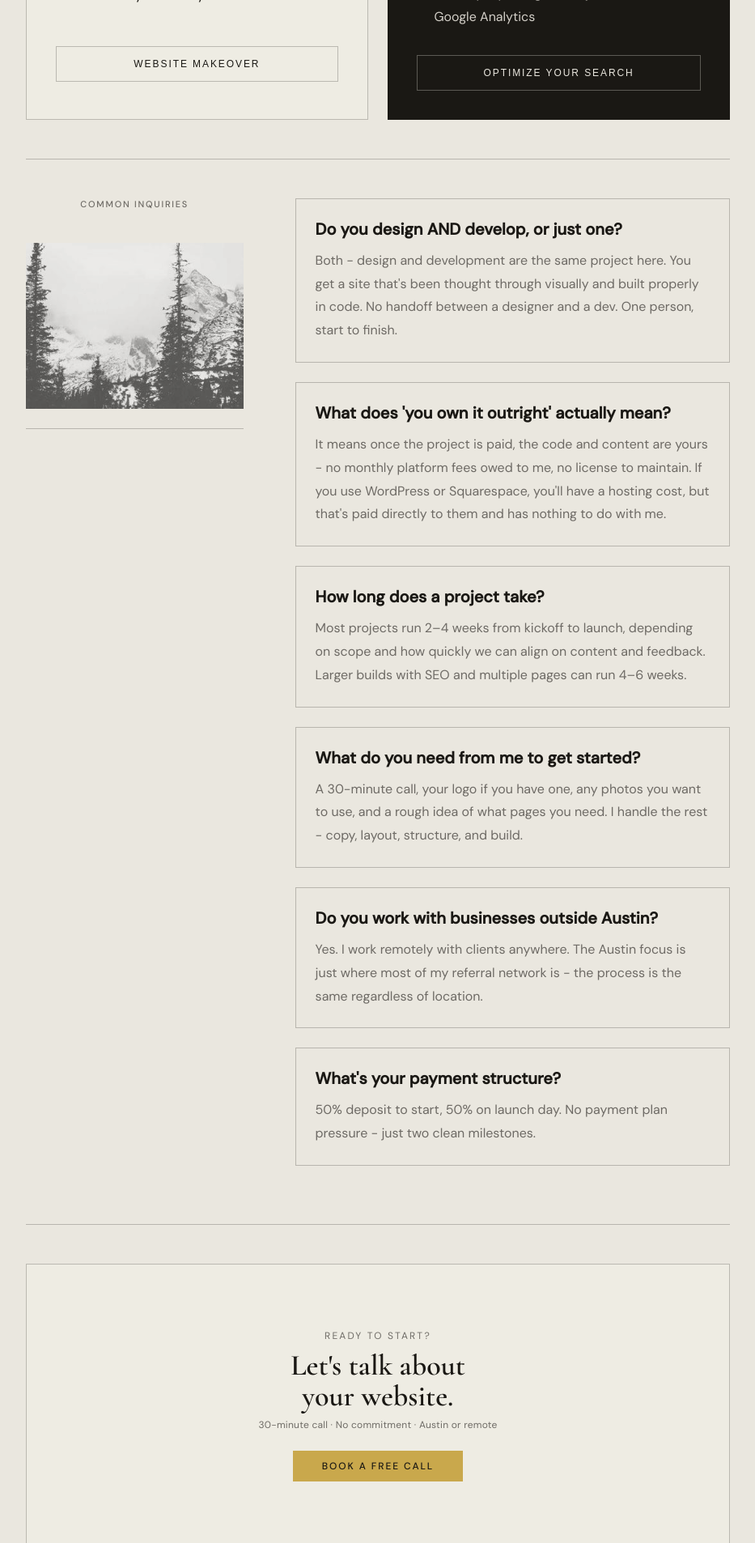
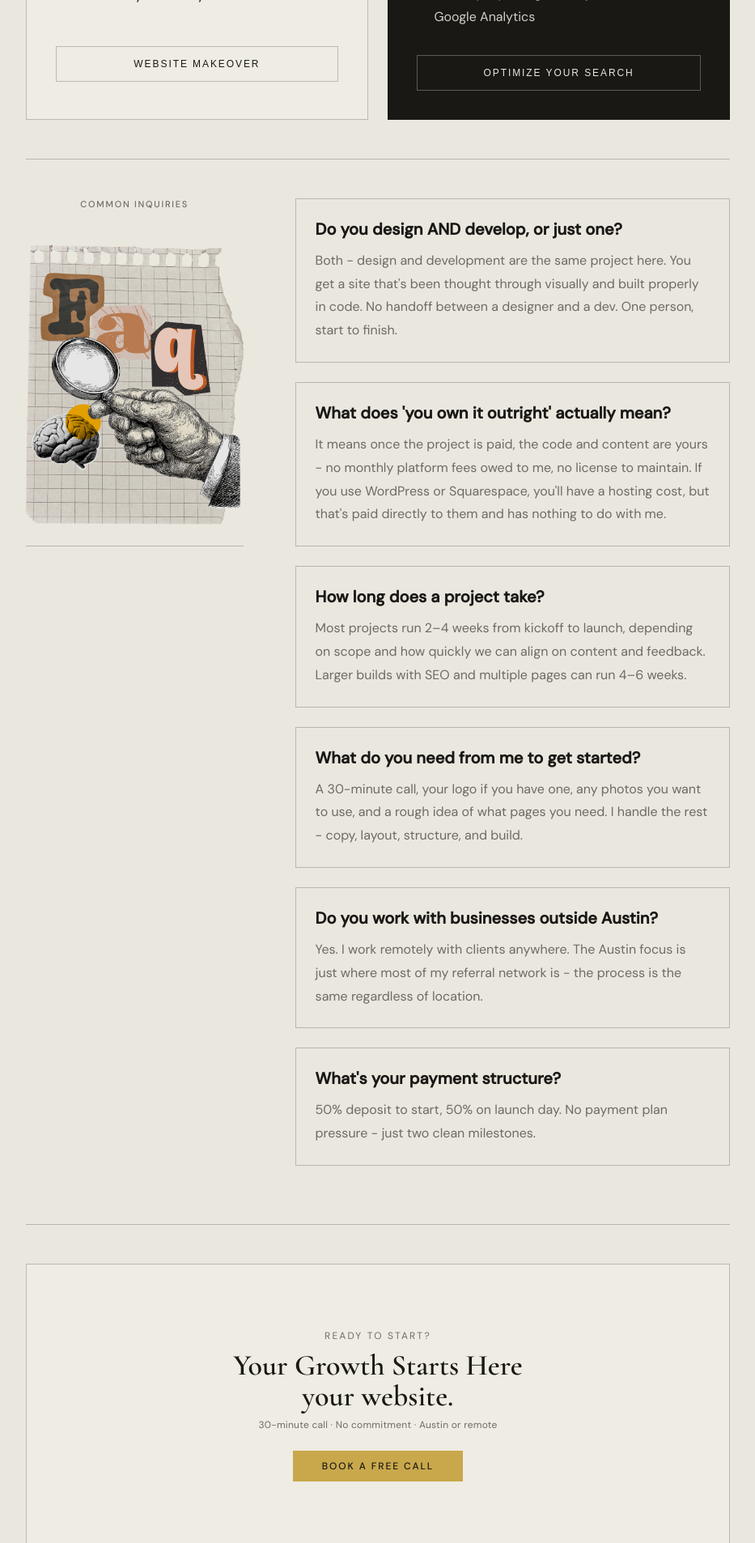
Before and after one commit to raygarza/grainstudio, a Next.js app: page / in a window 1280 px wide. Shown: the part 3014-4920 px from the top of the page at 81% size, without its empty margins (173-1106 px from the left). Built offline with nearby package versions, Linux system fonts and the light colour scheme.

Commit message:
replaced faq image

```diff
--- a/src/components/sections/BookingCTA.tsx
+++ b/src/components/sections/BookingCTA.tsx
@@ -41,7 +41,7 @@
             color: "var(--ink)",
           }}
         >
-          <div>Let's talk about</div>
+          <div>Your Growth Starts Here</div>
           <div>your website.</div>
         </h2>
 
--- a/src/components/sections/FAQ.tsx
+++ b/src/components/sections/FAQ.tsx
@@ -15,6 +15,9 @@
             gap: 48px;
             align-items: flex-start;
           }
+          .faq-left {
+            width: 100%;
+          }
           @media (min-width: 768px) {
             .faq-container {
               flex-direction: row;
@@ -23,6 +26,7 @@
             .faq-left {
               flex: 1 1 0%;
               min-width: 0;
+              width: auto;
             }
             .faq-right {
               flex: 2 1 0%;
@@ -50,7 +54,7 @@
               <div>Inquiries.</div>
             </div> */}
             <Image
-              src="/placeholder-newspaper.jpg"
+              src="/faq-mag-brain.png"
               alt="Newspaper detail"
               width={340}
               height={260}
@@ -59,8 +63,7 @@
                 width: "100%",
                 height: "auto",
                 display: "block",
-                filter: "grayscale(100%) contrast(1.1)",
-                opacity: 0.75,
+                filter: "brightness(0.9)",
                 marginTop: "8px",
                 marginBottom: "24px",
                 objectFit: "cover",
```
Also changed, not shown: public/faq-mag-brain.png (added).
